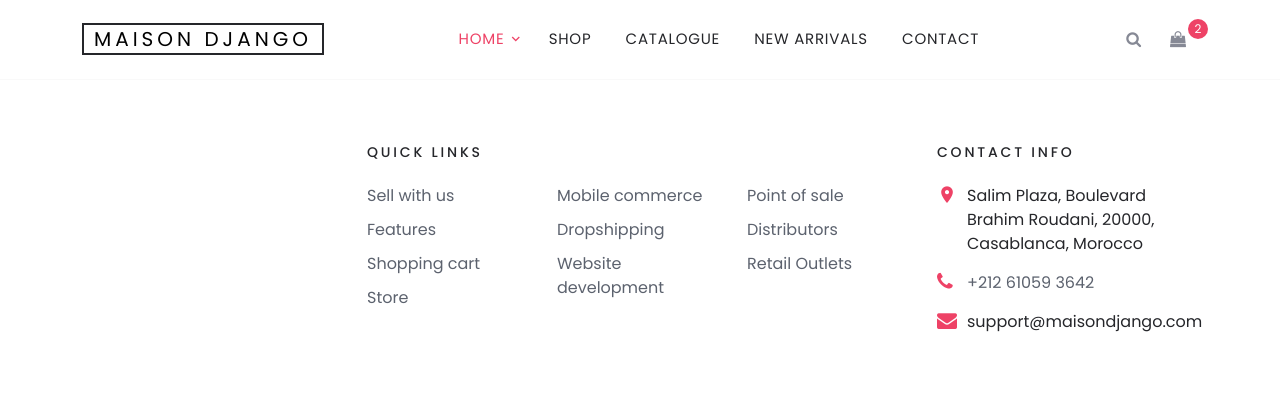
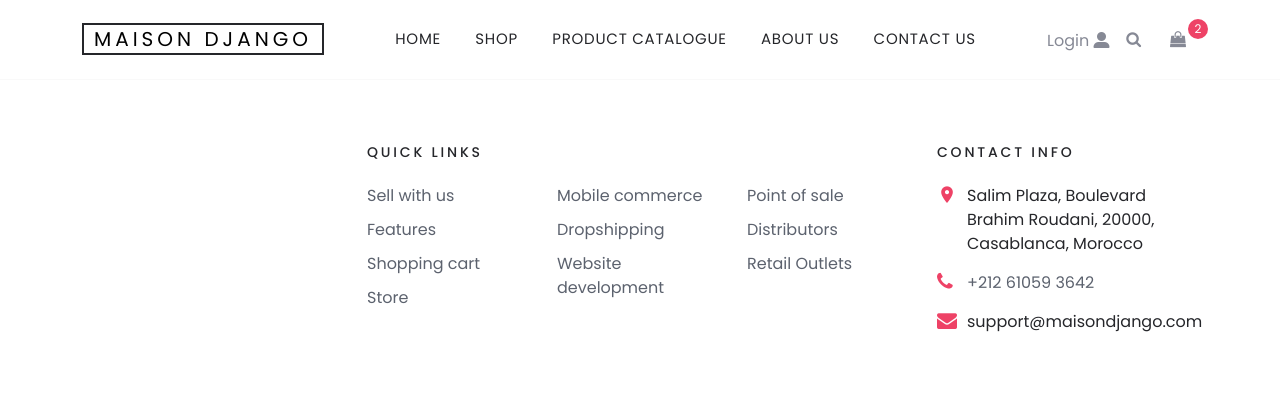
Before and after one commit to salimdason/Maison-Django, a Django app: template storefront/templates/storefront/base.html in a window 1280 px wide. Shown: the top 420 px of the page. Run offline with Django 4.2, Linux system fonts and the light colour scheme; the template is opened without the code that fills it, so the values that code supplies are empty; some libraries are stand-ins or nearby versions; some web fonts are replaced.

Commit message:
base.html navbar url updates

```diff
--- a/storefront/templates/storefront/base.html
+++ b/storefront/templates/storefront/base.html
@@ -18,6 +18,7 @@
   <link href="https://cdn.jsdelivr.net/npm/bootstrap@5.1.3/dist/css/bootstrap.min.css" rel="stylesheet"
         integrity="sha384-1BmE4kWBq78iYhFldvKuhfTAU6auU8tT94WrHftjDbrCEXSU1oBoqyl2QvZ6jIW3" crossorigin="anonymous">
   <link rel="stylesheet" href="{% static 'css/product.css' %}">
+  <link rel="stylesheet" href="{% static 'css/cart.css' %}">
 
 </head>
 
@@ -46,39 +47,27 @@
           <div class="main-nav d-none d-lg-block">
             <nav class="site-navigation text-right text-md-center" role="navigation">
               <ul class="site-menu js-clone-nav d-none d-lg-block">
-                <li class="has-children active">
-                  <a href="index.html">Home</a>
-                  <ul class="dropdown">
-                    <li><a href="#">Menu One</a></li>
-                    <li><a href="#">Menu Two</a></li>
-                    <li><a href="#">Menu Three</a></li>
-                    <li class="has-children">
-                      <a href="#">Sub Menu</a>
-                      <ul class="dropdown">
-                        <li><a href="#">Menu One</a></li>
-                        <li><a href="#">Menu Two</a></li>
-                        <li><a href="#">Menu Three</a></li>
-                      </ul>
-                    </li>
-                  </ul>
-                </li>
-
-                <li><a href="shop.html">Shop</a></li>
-                <li><a href="#">Catalogue</a></li>
-                <li><a href="#">New Arrivals</a></li>
-                <li><a href="contact.html">Contact</a></li>
+                <li><a href="{% url 'store-home' %}">Home</a></li>
+                <li><a href="{% url 'store-home' %}">Shop</a></li>
+                <li><a href="{% url 'products' %}">Product Catalogue</a></li>
+                <li><a href="{% url 'about' %}">About US</a></li>
+                <li><a href="{% url 'contact' %}">Contact Us</a></li>
               </ul>
             </nav>
           </div>
           <div class="icons">
             <!-- <a href="#" class="icons-btn d-inline-block js-search-open"><span class="icon-search"></span></a> -->
+            <a href="#" class="icons-btn d-inline-block bag" style="text-decoration: none;">Login
+              <i class="fas fa-user-alt"></i>
+            </a>
             <a href="#" class="icons-btn d-inline-block bag js-search-open" style="text-decoration: none;">
               <span class="icon-search"></span>
             </a>
-            <a href="cart.html" class="icons-btn d-inline-block bag" style="text-decoration: none;">
+            <a href="{% url 'cart' %}" class="icons-btn d-inline-block bag" style="text-decoration: none;">
               <span class="icon-shopping-bag"></span>
               <span class="number">2</span>
             </a>
+
             <a href="#" class="site-menu-toggle js-menu-toggle ml-3 d-inline-block d-lg-none"><span class="icon-menu"></span></a>
           </div>
         </div>
```
